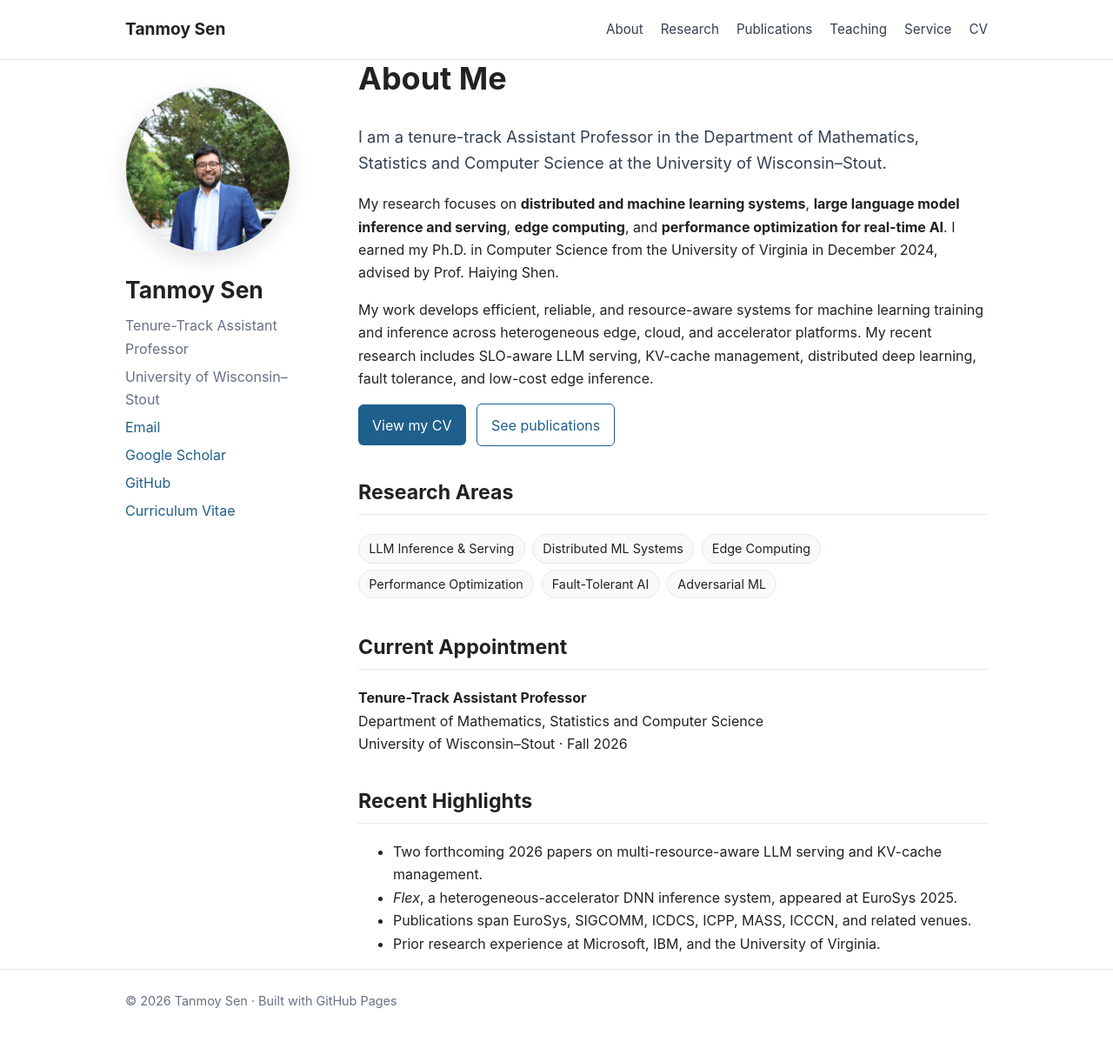
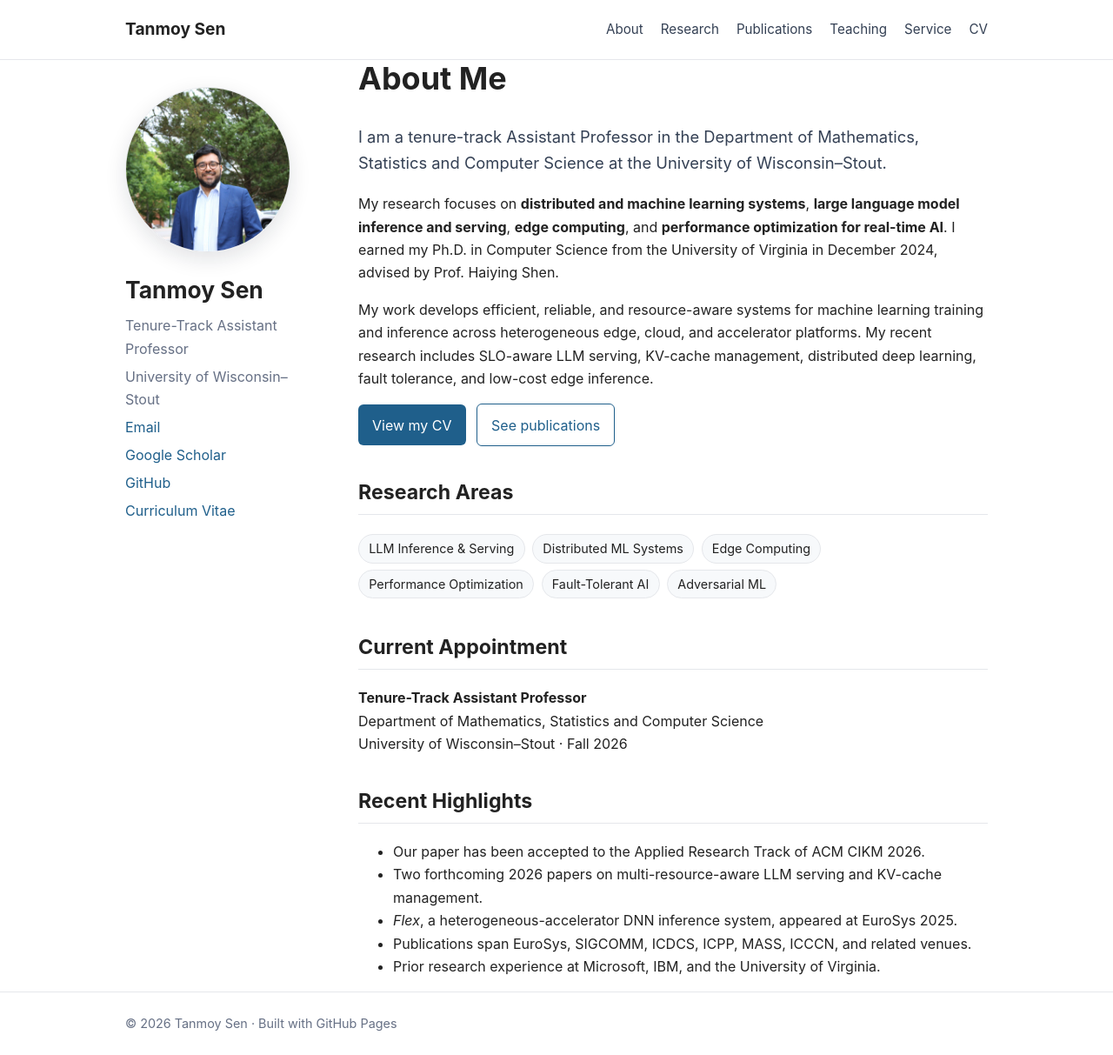
Before and after one commit to Tanmoy058/Tanmoy058.github.io, a Jekyll site: the page built from index.md, in a window 1280 px wide and 1213 px high. Shown: the whole window at 87% size. Built offline with Jekyll 4.4.1, drawn with Linux system fonts in a browser that asks for light colours.

Commit message:
Update index.md

```diff
--- a/index.md
+++ b/index.md
@@ -44,6 +44,7 @@ Department of Mathematics, Statistics and Computer Science
 University of Wisconsin–Stout · Fall 2026
 
 ## Recent Highlights
+- Our paper has been accepted to the Applied Research Track of ACM CIKM 2026.
 - Two forthcoming 2026 papers on multi-resource-aware LLM serving and KV-cache management.
 - *Flex*, a heterogeneous-accelerator DNN inference system, appeared at EuroSys 2025.
 - Publications span EuroSys, SIGCOMM, ICDCS, ICPP, MASS, ICCCN, and related venues.
```
